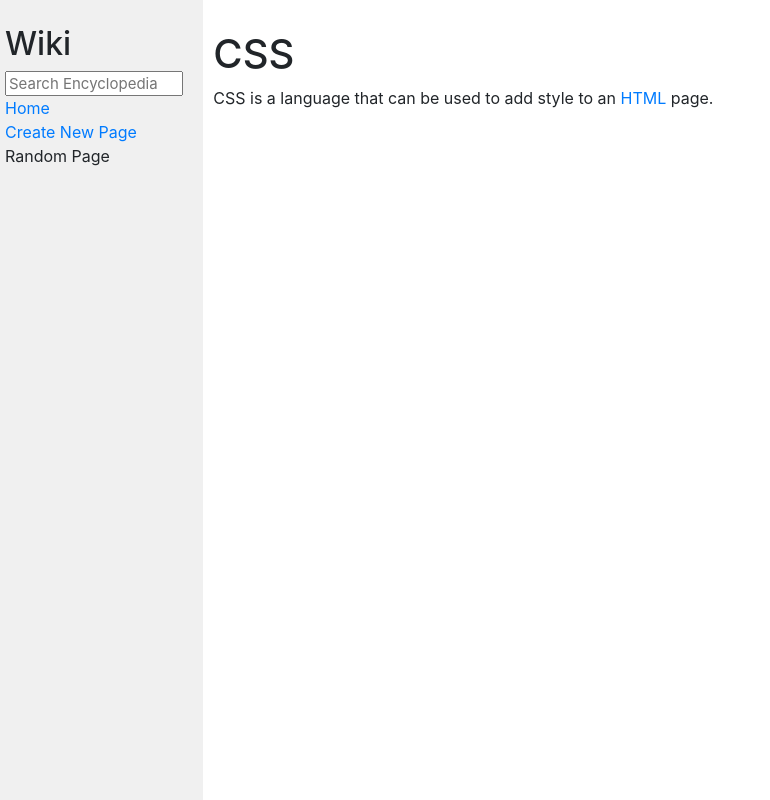
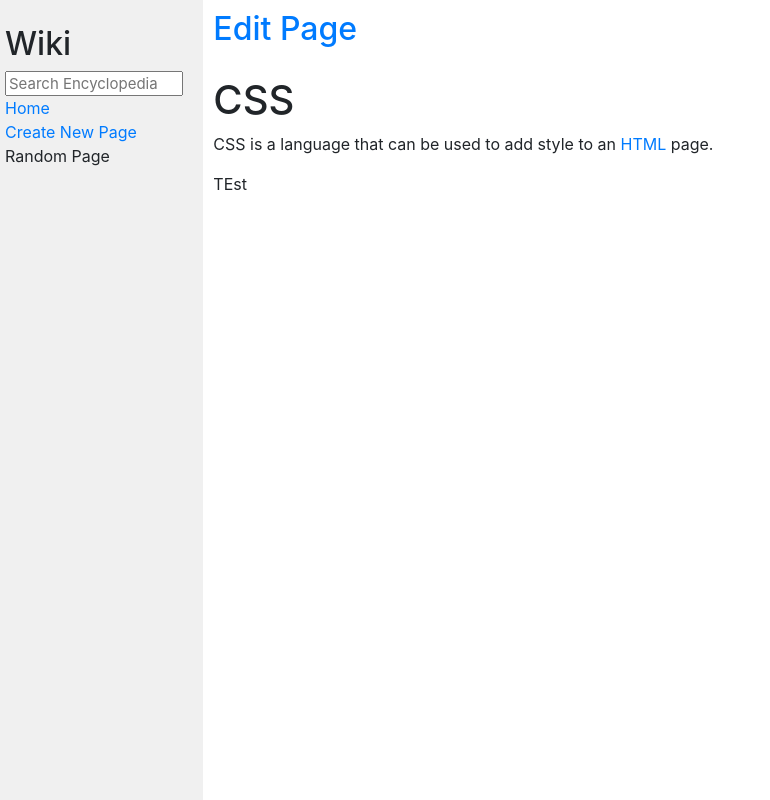
Before and after one commit to Marshvp/wiki, a Django app: page /wiki/CSS/ in a window 1280 px wide. Shown: the whole page, without its empty margins (0-770 px from the left). Run offline with Django 3.2, Linux system fonts and the light colour scheme; some libraries are stand-ins or nearby versions.

Commit message:
Added edit changes page

```diff
--- a/encyclopedia/templates/encyclopedia/wiki.html
+++ b/encyclopedia/templates/encyclopedia/wiki.html
@@ -7,6 +7,7 @@
 
 
 {% block body %}
+    <h2><a href="{% url 'edit_page' title=filename %}">Edit Page</a></h2>
 
     {{ html_content | safe }}
 
--- a/encyclopedia/urls.py
+++ b/encyclopedia/urls.py
@@ -1,5 +1,5 @@
 from django.urls import path
-from .views import content_page, entry_detail, index, search_results, new_page
+from .views import content_page, entry_detail, index, search_results, new_page, edit_page
 
 from . import views
 
@@ -7,6 +7,7 @@ urlpatterns = [
     path("", views.index, name="index"),
     path("wiki/search/", search_results, name='search_results'),
     path("wiki/create/", new_page, name='new_page'),
+    path("wiki/edit/<str:title>/", edit_page, name='edit_page'),
     path("wiki/<str:title>/", entry_detail, name='entry_detail'),
     path('wiki/<str:filename>/', content_page, name='content_page'),
     path("wiki/", views.index, name="index")
--- a/encyclopedia/views.py
+++ b/encyclopedia/views.py
@@ -72,3 +72,22 @@ def new_page(request):
 
     else:
         return render(request, 'encyclopedia/new_page.html')
+
+
+def edit_page(request, title):
+
+    if request.method == 'POST':
+
+        content = request.POST.get('content', "")
+
+        if not content:
+            error_message = "Content Required."
+            return render(request, 'encyclopedia/edit_page.html', {'error': error_message})
+
+        save_entry(title, content)
+        return redirect('entry_detail', title=title)
+
+    else:
+        content = get_entry(title)
+
+        return render(request, 'encyclopedia/edit_page.html', {'title': title, 'content': content})
--- a/entries/CSS.md
+++ b/entries/CSS.md
@@ -1,3 +1,5 @@
 # CSS
 
 CSS is a language that can be used to add style to an [HTML](/wiki/HTML) page.
+
+TEst
```
Also changed, not shown: encyclopedia/templates/encyclopedia/edit_page.html (added, +21 -0 lines), entries/Django.md (+2 -0 lines).
